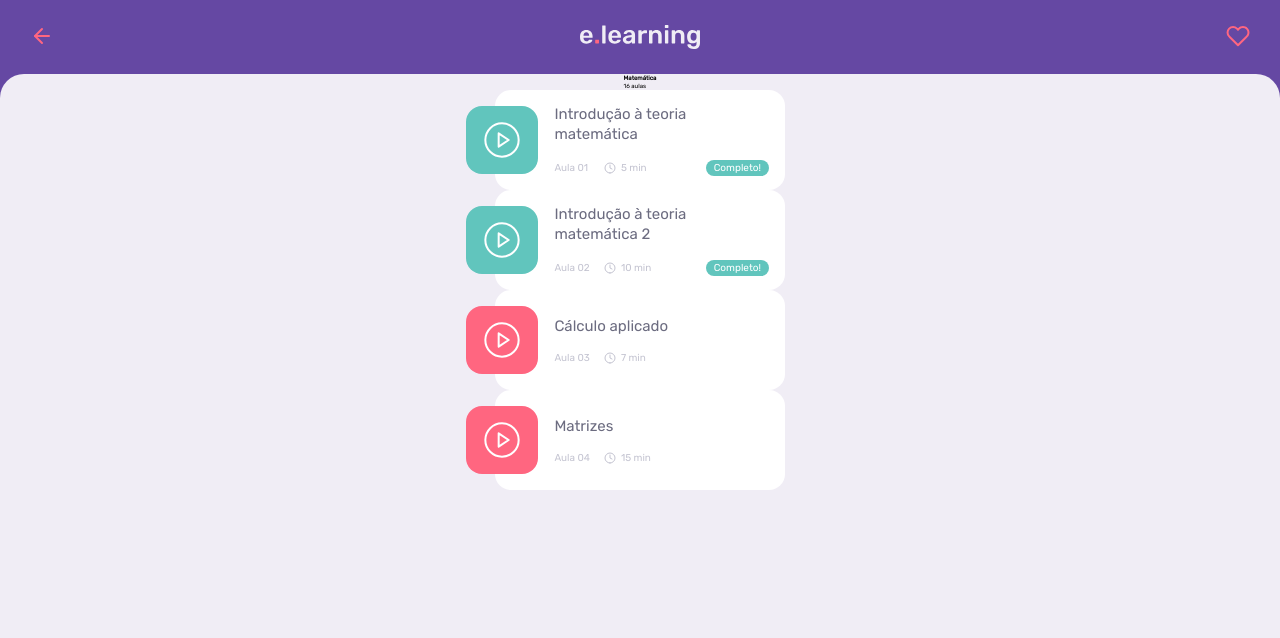
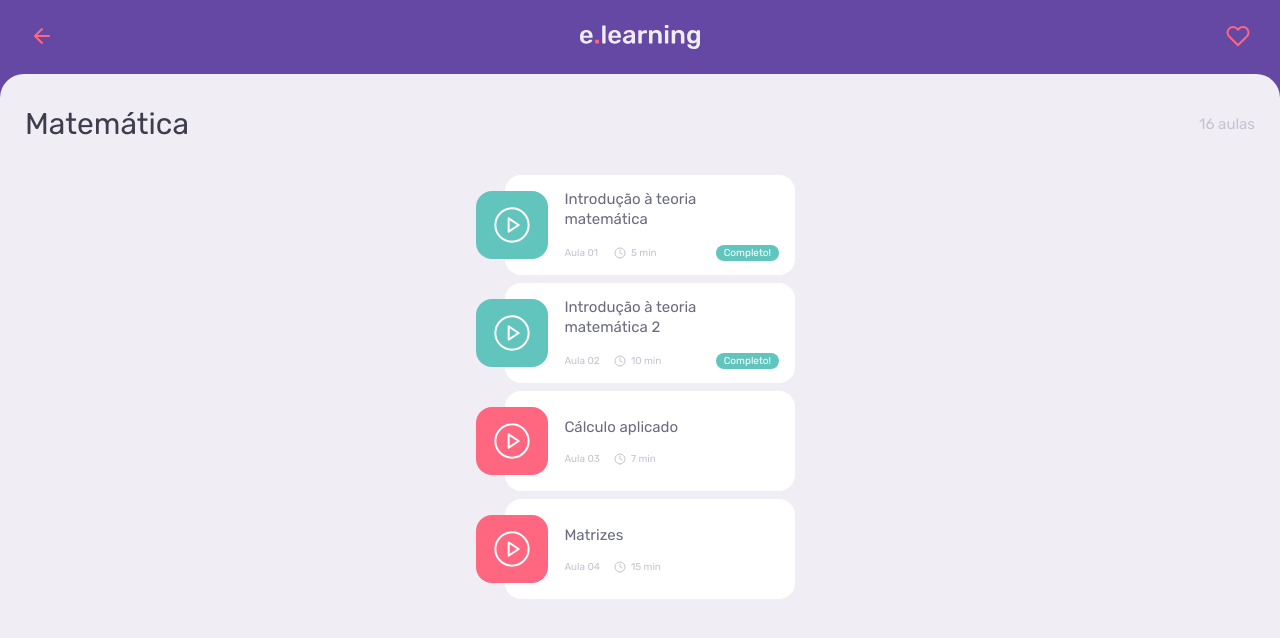
Before and after one commit to Taiaiaii/e-learning, a Next.js app: page /aulas in a window 1280 px wide. Shown: the top 638 px of the page. Built offline with nearby package versions, Linux system fonts and the light colour scheme.

Commit message:
feat: creating page styles

```diff
--- a/src/components/ClassCard/styles.ts
+++ b/src/components/ClassCard/styles.ts
@@ -10,7 +10,7 @@ export const ClassCardContainer = styled('div',{
     padding: '10 24px',
     '@media (max-width: 320px)': {
         width: '260px',
-        height: '85px'
+        height: '110px'
     }
 })
 
--- a/src/components/ClassLayout/styles.ts
+++ b/src/components/ClassLayout/styles.ts
@@ -22,9 +22,9 @@ export const MainContainer = styled('div', {
     backgroundColor: '$background',
     borderTopLeftRadius: '24px',
     borderTopRightRadius: '24px',
-    height: '100vh',
+    height: 'auto',
     display: 'flex',
     flexDirection: 'column',
     alignItems: 'center',
-    position: 'relative'
+    position: 'relative',
 })
--- a/src/templates/Classes/index.tsx
+++ b/src/templates/Classes/index.tsx
@@ -1,27 +1,30 @@
 import ClassCard from '@components/ClassCard';
 import ClassLayout from '@components/ClassLayout';
+
 import { MOCKED_CLASSES } from '../../../.mocks/constants/MOCKED_CLASSES';
+import { CardContainer, Content, Title } from './styles';
 
 export function ClassesTemplate() {
   return (
     <ClassLayout route='/home'>
-      <div>
+      <Title>
         <h1>Matemática</h1>
         <p>16 aulas</p>
-      </div>
-      <div>
+      </Title>
+      <Content>
         {MOCKED_CLASSES.map((lesson) => {
-            return (
+          return (
+            <CardContainer  key={lesson.id}>
               <ClassCard
                 classNumber={lesson.classNumber}
                 isConcluded={lesson.isConcluded}
                 time={lesson.time}
                 title={lesson.title}
-                key={lesson.id}
               />
-            );
+            </CardContainer>
+          );
         })}
-      </div>
+      </Content>
     </ClassLayout>
   );
 }
--- /dev/null
+++ b/src/templates/Classes/styles.ts
@@ -0,0 +1,28 @@
+import { styled } from '../../styles/stitches.config';
+
+export const Title = styled('div', {
+    width: '100%',
+    padding: '32px 25px 25px',
+    display: 'flex',
+    alignItems: 'center',
+    justifyContent: 'space-between',
+    '& h1': {
+      fontSize: '3rem',
+      color: '$titulo',
+      fontWeight: '400'
+    },
+    '& p': {
+        fontSize: '1.5rem',
+        color: '$inputs'
+    }
+})
+
+export const Content = styled('div', {
+    height: '100vh'
+})
+export const CardContainer = styled('div', {
+    width: '100%',
+    margin: '8px 25px 8px 10px',
+    display: 'flex',
+    justifyContent: 'center'
+})
```
Also changed, not shown: src/pages/aulas/aula/[id].tsx (renamed from src/pages/aulas/aula[id].tsx).
